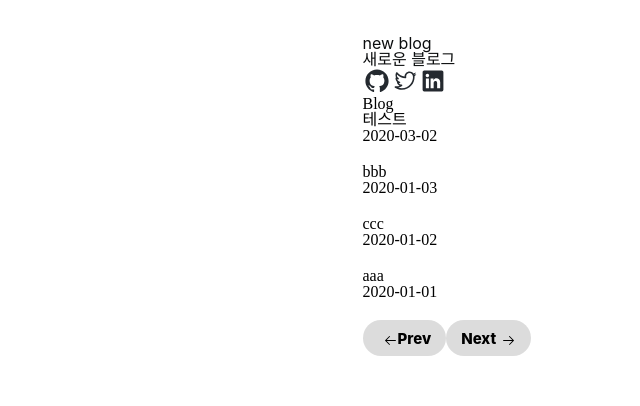
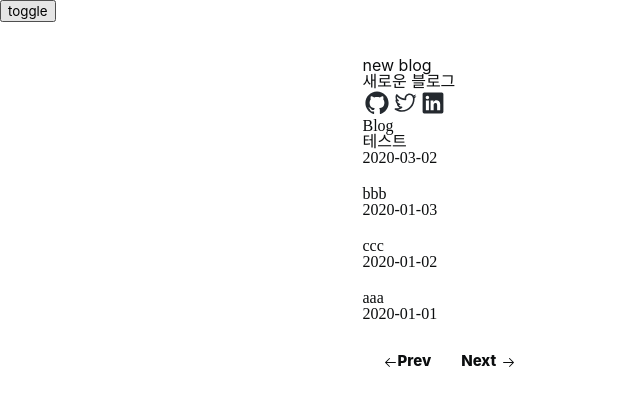
Before and after one commit to yunu7067/blogwalk-with-astro, a Next.js app: page / in a window 1280 px wide. Shown: the top 406 px of the page, without its empty margins (0-640 px from the left). Built offline with nearby package versions, Linux system fonts and the light colour scheme; a web font is replaced by a local one.

Commit message:
add theme function

```diff
--- a/next.config.js
+++ b/next.config.js
@@ -6,7 +6,7 @@ const nextConfig = {
     styledComponents: false,
     removeConsole: false,
   },
-  swcMinify: true,
+  swcMinify: false,
   reactStrictMode: true,
   trailingSlash: true,
 };
--- a/package.json
+++ b/package.json
@@ -16,6 +16,7 @@
     "@radix-ui/react-icons": "^1.1.0",
     "@stitches/react": "^1.2.7",
     "next": "12.1.0",
+    "nookies": "^2.5.2",
     "react": "17.0.2",
     "react-dom": "17.0.2",
     "rehype-stringify": "^9.0.3",
--- a/src/components/Layout.tsx
+++ b/src/components/Layout.tsx
@@ -1,14 +1,28 @@
+import {styled} from '@style/createStyles';
+import {darkTheme, lightTheme} from '@style/themes';
 import {BlogConfigType} from '@types';
 import Head from 'next/head';
-import React from 'react';
+import React, {useState} from 'react';
+import useTheme from 'src/libs/useTheme';
 
 interface LayoutProps {
   children: React.ReactNode;
   config: BlogConfigType;
 }
 
+const Root = styled('div', {
+  backgroundColor: '$colors$loContrast',
+  color: '$colors$hiContrast',
+  transition: 'background 0.25s ease, color 0.30s ease',
+
+  minHeight: '100vh',
+  height: 'fit-content',
+});
+
 function Layout({children, config}: LayoutProps) {
+  const {theme, toggleTheme} = useTheme({light: lightTheme, dark: darkTheme});
   // console.debug(config);
+
   return (
     <>
       <Head>
@@ -28,8 +42,11 @@ function Layout({children, config}: LayoutProps) {
         {/* Favicon */}
         <link rel='icon' href='/favicon.ico' />
       </Head>
-      <aside>{config.avatar?.enabled && <img src={`/${config.avatar.src}`} alt='avatar' width='64' />}</aside>
-      <main>{children}</main>
+      <Root className={theme}>
+        <button onClick={toggleTheme}>toggle</button>
+        <aside>{config.avatar?.enabled && <img src={`/${config.avatar.src}`} alt='avatar' width='64' />}</aside>
+        <main>{children}</main>
+      </Root>
     </>
   );
 }
--- a/src/components/atoms/Button.tsx
+++ b/src/components/atoms/Button.tsx
@@ -2,7 +2,6 @@ import {styled} from '@style/createStyles';
 import React from 'react';
 
 const StyledButton = styled('button', {
-  backgroundColor: 'gainsboro',
   borderRadius: '9999px',
   fontSize: '15px',
   height: '36px',
@@ -11,6 +10,9 @@ const StyledButton = styled('button', {
   paddingLeft: '15px',
   paddingRight: '15px',
   fontWeight: 800,
+
+  backgroundColor: '$colors$loContrast',
+  color: '$colors$hiContrast',
 
   '&:hover': {
     backgroundColor: 'lightgray',
--- /dev/null
+++ b/src/libs/LocalStorage.ts
@@ -0,0 +1,6 @@
+export function getItem(key: string) {
+  return window.localStorage.getItem(key);
+}
+export function setItem(key: string, value: string) {
+  window.localStorage.setItem(key, value);
+}
--- /dev/null
+++ b/src/libs/useTheme.ts
@@ -0,0 +1,37 @@
+import {ThemeString} from '@types';
+import {parseCookies} from 'nookies';
+import {useState, useLayoutEffect} from 'react';
+import * as LocalStorage from 'src/libs/LocalStorage';
+
+interface useThemeProps {
+  light: Object;
+  dark: Object;
+}
+
+export default function useTheme(options: useThemeProps) {
+  const [theme, setTheme] = useState(options.light);
+
+  useLayoutEffect(() => {
+    const storedTheme = LocalStorage.getItem('theme') as ThemeString;
+
+    if (storedTheme === null) {
+      LocalStorage.setItem('theme', 'light');
+    } else {
+      changeTheme(storedTheme);
+    }
+
+    const cookies = parseCookies();
+    console.log({cookies, storedTheme});
+  }, []);
+
+  const changeTheme = (theme: ThemeString) => {
+    setTheme(theme === 'light' ? options.light : options.dark);
+    LocalStorage.setItem('theme', theme);
+  };
+  const toggleTheme = () => {
+    const toggledTheme = theme === options.light ? 'dark' : 'light';
+    changeTheme(toggledTheme);
+  };
+
+  return {theme, changeTheme, toggleTheme};
+}
--- /dev/null
+++ b/src/styles/themes/darkTheme.ts
@@ -0,0 +1,17 @@
+import {createTheme} from '@style/createStyles';
+
+export const darkTheme = createTheme('dark', {
+  colors: {
+    hiContrast: 'hsl(206,2%,93%)',
+    loContrast: 'hsl(206,8%,8%)',
+
+    gray100: 'hsl(206,22%,99%)',
+    gray200: 'hsl(206,12%,97%)',
+    gray300: 'hsl(206,11%,92%)',
+    gray400: 'hsl(206,10%,84%)',
+    gray500: 'hsl(206,10%,76%)',
+    gray600: 'hsl(206,10%,44%)',
+  },
+  space: {},
+  fonts: {},
+});
--- /dev/null
+++ b/src/styles/themes/index.ts
@@ -0,0 +1,4 @@
+import {lightTheme} from './lightTheme';
+import {darkTheme} from './darkTheme';
+
+export {lightTheme, darkTheme};
--- /dev/null
+++ b/src/styles/themes/lightTheme.ts
@@ -0,0 +1,17 @@
+import {createTheme} from '@style/createStyles';
+
+export const lightTheme = createTheme('light', {
+  colors: {
+    hiContrast: 'hsl(206,10%,5%)',
+    loContrast: 'white',
+
+    gray100: 'hsl(206,8%,12%)',
+    gray200: 'hsl(206,7%,14%)',
+    gray300: 'hsl(206,7%,15%)',
+    gray400: 'hsl(206,7%,24%)',
+    gray500: 'hsl(206,7%,30%)',
+    gray600: 'hsl(206,5%,53%)',
+  },
+  space: {},
+  fonts: {},
+});
--- /dev/null
+++ b/src/types/ThemeString.ts
@@ -0,0 +1 @@
+export type ThemeString = 'light' | 'dark';
--- a/src/types/index.ts
+++ b/src/types/index.ts
@@ -3,6 +3,7 @@ import type {PostType} from './PostType';
 import type {CommentsType, CommentsProvider, GiscusConfigProps} from './CommentsConfigType';
 import type {PostConfigType} from './PostConfigType';
 import type {LocaleConfigType} from './LocaleConfigType';
+import type {ThemeString} from './ThemeString';
 
 export type {
   BlogConfigType,
@@ -14,4 +15,5 @@ export type {
   PostType,
   SocialConfigType,
   SocialIdentifiers,
+  ThemeString,
 };
```
Also changed, not shown: 1 other file (tests, documents, lock files or other folders).
